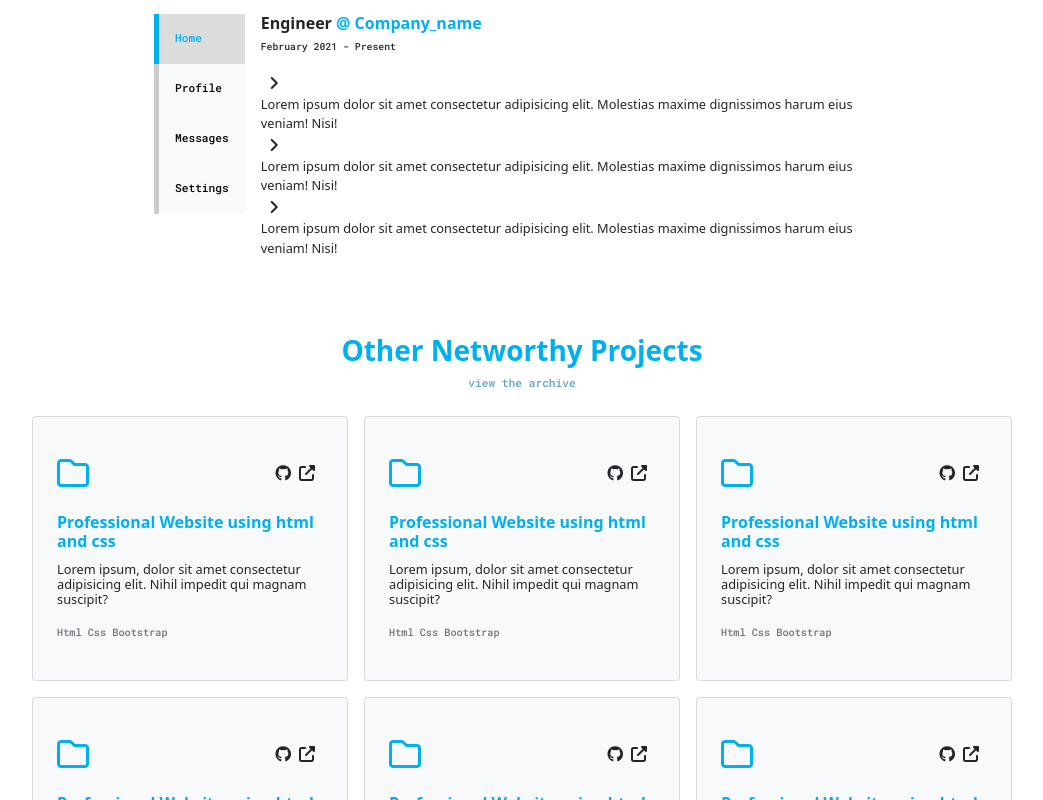
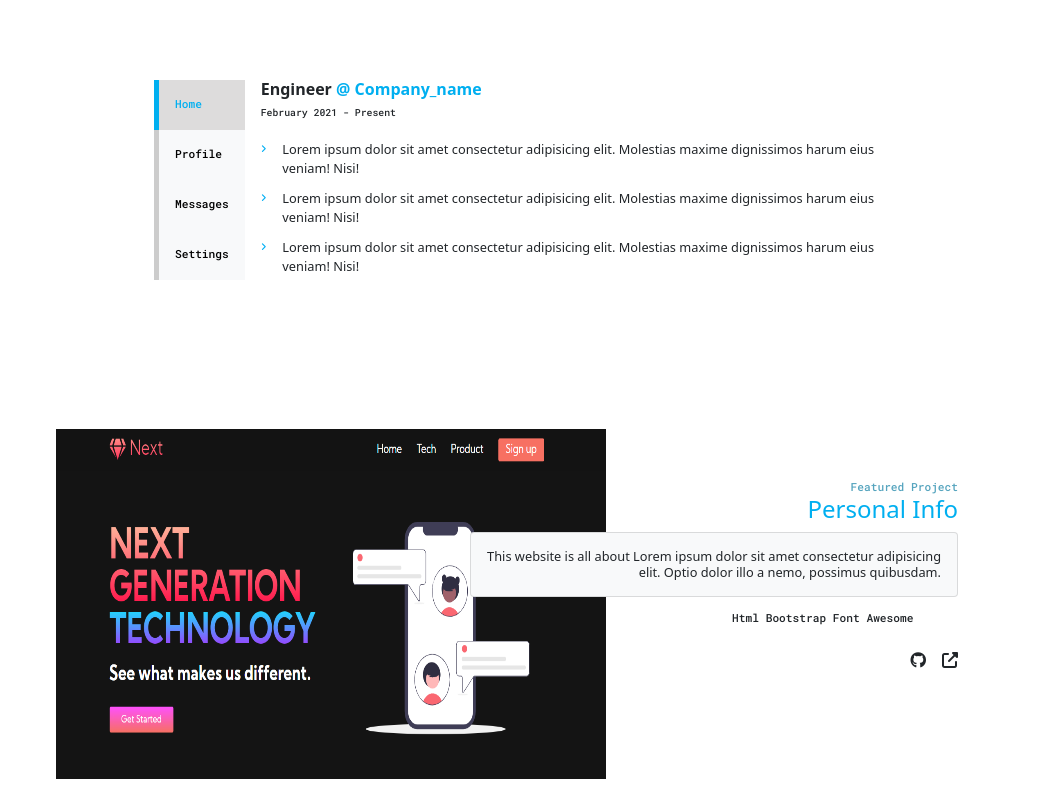
Before and after one commit to femmyblaq/final-portfolio, a Vue app: page / in a window 1280 px wide. Shown: the part 1120-1920 px from the top of the page, without its empty margins (118-1161 px from the left). Built offline with nearby package versions, Linux system fonts and the light colour scheme.

Commit message:
adjust style

```diff
--- a/src/assets/Body.vue
+++ b/src/assets/Body.vue
@@ -39,15 +39,15 @@
 
     <!-- About section -->
     <section id="about">
-      <div class="container p-lg-5 mx-auto">
-        <div class="row mb-2">
+      <div class="container-lg p-lg-5  mx-auto">
+        <div class="row mb-4">
           <div class="col-lg-10">
             <h5><span class="span">01. </span>About Me</h5>
             <div class="linediv"></div>
           </div>
         </div>
         <div class="row">
-          <div class="col-lg-8 pe-3">
+          <div class="col-lg-8 pe-lg-3">
             <p>Hello, i'm habeeb, a software engeneering base on Lagos City.</p>
             <p>
               To me creating things on the internet is fun, like, i do enjoy it.
@@ -89,7 +89,7 @@
             </div>
           </div>
           <div class="col-lg-4 ms-sm-auto">
-            <img class="my_img" src="image/mypics.jpg" />
+            <img class="my_img" src="image/yusuph.png" />
             <div class="box"></div>
           </div>
         </div>
@@ -99,7 +99,7 @@
     <!-- Experience section -->
 
     <section id="experience">
-      <div class="container">
+      <div class="container py-5">
         <div class="row">
           <div class="col-lg-8 d-flex align-items-center m-auto">
             <div class="bd-example">
@@ -173,20 +173,40 @@
                       <p><small>February 2021 - Present</small></p>
                     </div>
                     <ul class="tab-write">
-                      <i class="fas fa-angle-right mx-2"></i>
-                      <li>
-                        Lorem ipsum dolor sit amet consectetur adipisicing elit.
-                        Molestias maxime dignissimos harum eius veniam! Nisi!
+                      <li class="d-flex ">
+                        <i
+                          class="fas fa-angle-right mt-2 me-3"
+                          style="font-size: 0.7em; color: #00aff4"
+                        ></i>
+                        <p class="mb-2" style="margin-top: 3px">
+                          Lorem ipsum dolor sit amet consectetur adipisicing
+                          elit. Molestias maxime dignissimos harum eius veniam!
+                          Nisi!
+                        </p>
                       </li>
-                      <i class="fas fa-angle-right mx-2"></i>
-                      <li>
-                        Lorem ipsum dolor sit amet consectetur adipisicing elit.
-                        Molestias maxime dignissimos harum eius veniam! Nisi!
+
+                      <li class="d-flex">
+                        <i
+                          class="fas fa-angle-right mt-2 me-3"
+                          style="font-size: 0.7em; color: #00aff4"
+                        ></i>
+                        <p class="mb-2" style="margin-top: 3px">
+                          Lorem ipsum dolor sit amet consectetur adipisicing
+                          elit. Molestias maxime dignissimos harum eius veniam!
+                          Nisi!
+                        </p>
                       </li>
-                      <i class="fas fa-angle-right mx-2"></i>
-                      <li>
-                        Lorem ipsum dolor sit amet consectetur adipisicing elit.
-                        Molestias maxime dignissimos harum eius veniam! Nisi!
+
+                      <li class="d-flex">
+                        <i
+                          class="fas fa-angle-right mt-2 me-3"
+                          style="font-size: 0.7em; color: #00aff4"
+                        ></i>
+                        <p class="mb-2" style="margin-top: 3px">
+                          Lorem ipsum dolor sit amet consectetur adipisicing
+                          elit. Molestias maxime dignissimos harum eius veniam!
+                          Nisi!
+                        </p>
                       </li>
                     </ul>
                   </div>
@@ -196,17 +216,50 @@
                     role="tabpanel"
                     aria-labelledby="v-pills-profile-tab"
                   >
-                    <p>
-                      Placeholder content for the tab panel. This one relates to
-                      the profile tab. Takes you miles high, so high, 'cause
-                      she’s got that one international smile. There's a stranger
-                      in my bed, there's a pounding in my head. Oh, no. In
-                      another life I would make you stay. ‘Cause I, I’m capable
-                      of anything. Suiting up for my crowning battle. Used to
-                      steal your parents' liquor and climb to the roof. Tone,
-                      tan fit and ready, turn it up cause its gettin' heavy. Her
-                      love is like a drug. I guess that I forgot I had a choice.
+                    <div class="tab-header">
+                      <h5>
+                        Engineer
+                        <span style="color: #00aff0;">@ Company_name</span>
+                      </h5>
+                      <p><small>February 2021 - Present</small></p>
+                    </div>
+                    <ul class="tab-write">
+                      <li class="d-flex ">
+                        <i
+                          class="fas fa-angle-right mt-2 me-3"
+                          style="font-size: 0.7em; color: #00aff4"
+                        ></i>
+                        <p class="mb-2" style="margin-top: 3px">
+                          Lorem ipsum dolor sit amet consectetur adipisicing
+                          elit. Molestias maxime dignissimos harum eius veniam!
+                          Nisi!
                         </p>
+                      </li>
+
+                      <li class="d-flex">
+                        <i
+                          class="fas fa-angle-right mt-2 me-3"
+                          style="font-size: 0.7em; color: #00aff4"
+                        ></i>
+                        <p class="mb-2" style="margin-top: 3px">
+                          Lorem ipsum dolor sit amet consectetur adipisicing
+                          elit. Molestias maxime dignissimos harum eius veniam!
+                          Nisi!
+                        </p>
+                      </li>
+
+                      <li class="d-flex">
+                        <i
+                          class="fas fa-angle-right mt-2 me-3"
+                          style="font-size: 0.7em; color: #00aff4"
+                        ></i>
+                        <p class="mb-2" style="margin-top: 3px">
+                          Lorem ipsum dolor sit amet consectetur adipisicing
+                          elit. Molestias maxime dignissimos harum eius veniam!
+                          Nisi!
+                        </p>
+                      </li>
+                    </ul>
                   </div>
                   <div
                     class="tab-pane fade"
@@ -214,17 +267,50 @@
                     role="tabpanel"
                     aria-labelledby="v-pills-messages-tab"
                   >
-                    <p>
-                      Placeholder content for the tab panel. This one relates to
-                      the messages tab. You got the finest architecture.
-                      Passport stamps, she's cosmopolitan. Fine, fresh, fierce,
-                      we got it on lock. Never planned that one day I'd be
-                      losing you. She eats your heart out. Your kiss is cosmic,
-                      every move is magic. I mean the ones, I mean like she's
-                      the one. Greetings loved ones let's take a journey. Just
-                      own the night like the 4th of July! But you'd rather get
-                      wasted.
+                    <div class="tab-header">
+                      <h5>
+                        Engineer
+                        <span style="color: #00aff0;">@ Company_name</span>
+                      </h5>
+                      <p><small>February 2021 - Present</small></p>
+                    </div>
+                    <ul class="tab-write">
+                      <li class="d-flex ">
+                        <i
+                          class="fas fa-angle-right mt-2 me-3"
+                          style="font-size: 0.7em; color: #00aff4"
+                        ></i>
+                        <p class="mb-2" style="margin-top: 3px">
+                          Lorem ipsum dolor sit amet consectetur adipisicing
+                          elit. Molestias maxime dignissimos harum eius veniam!
+                          Nisi!
                         </p>
+                      </li>
+
+                      <li class="d-flex">
+                        <i
+                          class="fas fa-angle-right mt-2 me-3"
+                          style="font-size: 0.7em; color: #00aff4"
+                        ></i>
+                        <p class="mb-2" style="margin-top: 3px">
+                          Lorem ipsum dolor sit amet consectetur adipisicing
+                          elit. Molestias maxime dignissimos harum eius veniam!
+                          Nisi!
+                        </p>
+                      </li>
+
+                      <li class="d-flex">
+                        <i
+                          class="fas fa-angle-right mt-2 me-3"
+                          style="font-size: 0.7em; color: #00aff4"
+                        ></i>
+                        <p class="mb-2" style="margin-top: 3px">
+                          Lorem ipsum dolor sit amet consectetur adipisicing
+                          elit. Molestias maxime dignissimos harum eius veniam!
+                          Nisi!
+                        </p>
+                      </li>
+                    </ul>
                   </div>
                   <div
                     class="tab-pane fade"
@@ -232,17 +318,50 @@
                     role="tabpanel"
                     aria-labelledby="v-pills-settings-tab"
                   >
-                    <p>
-                      Placeholder content for the tab panel. This one relates to
-                      the settings tab. Her love is like a drug. All my girls
-                      vintage Chanel baby. Got a motel and built a fort out of
-                      sheets. 'Cause she's the muse and the artist. (This is how
-                      we do) So you wanna play with magic. So just be sure
-                      before you give it all to me. I'm walking, I'm walking on
-                      air (tonight). Skip the talk, heard it all, time to walk
-                      the walk. Catch her if you can. Stinging like a bee I
-                      earned my stripes.
+                    <div class="tab-header">
+                      <h5>
+                        Engineer
+                        <span style="color: #00aff0;">@ Company_name</span>
+                      </h5>
+                      <p><small>February 2021 - Present</small></p>
+                    </div>
+                    <ul class="tab-write">
+                      <li class="d-flex ">
+                        <i
+                          class="fas fa-angle-right mt-2 me-3"
+                          style="font-size: 0.7em; color: #00aff4"
+                        ></i>
+                        <p class="mb-2" style="margin-top: 3px">
+                          Lorem ipsum dolor sit amet consectetur adipisicing
+                          elit. Molestias maxime dignissimos harum eius veniam!
+                          Nisi!
                         </p>
+                      </li>
+
+                      <li class="d-flex">
+                        <i
+                          class="fas fa-angle-right mt-2 me-3"
+                          style="font-size: 0.7em; color: #00aff4"
+                        ></i>
+                        <p class="mb-2" style="margin-top: 3px">
+                          Lorem ipsum dolor sit amet consectetur adipisicing
+                          elit. Molestias maxime dignissimos harum eius veniam!
+                          Nisi!
+                        </p>
+                      </li>
+
+                      <li class="d-flex">
+                        <i
+                          class="fas fa-angle-right mt-2 me-3"
+                          style="font-size: 0.7em; color: #00aff4"
+                        ></i>
+                        <p class="mb-2" style="margin-top: 3px">
+                          Lorem ipsum dolor sit amet consectetur adipisicing
+                          elit. Molestias maxime dignissimos harum eius veniam!
+                          Nisi!
+                        </p>
+                      </li>
+                    </ul>
                   </div>
                 </div>
               </div>
@@ -252,76 +371,43 @@
       </div>
     </section>
 
-    <!-- Some things have built -->
-    <!-- <section id="websites">
-        <div class="container">
-            <div class="row mb-2 px-3">
-              <div class="col-lg-10 ms-4">
-              <h5><span class="span">03. </span>Some Things I've Built</h5>
-              <div style="width: 70%;" class="linediv"></div>
+    <!-- work have built -->
+    <section id="work-done">
+      <div class="container-lg">
+        <div class="row work-wrap">
+          <div class="work-img col-12">
+            <img src="image/website1.png" alt="" />
+          </div>
+          <div class="work-content col-12 position-absolute">
+            <p class="m-0">Featured Project</p>
+            <h4>Personal Info</h4>
+            <div class="card bg-light">
+              <div class="card-body ">
+                <p class="card-text mt-0">
+                  This website is all about Lorem ipsum dolor sit amet
+                  consectetur adipisicing elit. Optio dolor illo a nemo,
+                  possimus quibusdam.
+                </p>
               </div>
             </div>
-            <div class="both p-5">
-              <div class="left-grid">
-                <div class="overlay">
-                  <img src="../../public/image/website1.png" alt="pics">
+            <div class=" m-2">
+              <ul class="text-end mt-lg-2">
+                <li>Html <span>Bootstrap</span> <span>Font Awesome</span></li>
+              </ul>
             </div>
-              </div>
-              <div>
-                <div class="right-grid">
-                  <p>Featured Project</p>
-                  <h3>Next Tech</h3>
-                  <div class="project-write-up">
-                    <p>Next generation technology website simply makes the difference among other technologically websites. A great user friendly interfaces.</p>
-                  </div>
-                  <ul class="project-tools">
-                    <li>Html</li>
-                    <li>Css</li>
-                    <li>Font Awesome</li>
-                    <li class="pe-0">Js</li>
-                  </ul>
-                  <div class="icon-link">
+            <div class="links mt-2">
+              <p class="text-end">
                 <i class="fa fa-github pe-2" aria-hidden="true"></i>
-                    <i class="fas fa-external-link-alt p-2"></i
-                  >
+                <i class="fas fa-external-link-alt ps-2 pe-0"></i>
+              </p>
             </div>
           </div>
         </div>
       </div>
-            <div class="row p-5">
-              <div class="col-lg-6">
-                <div style="text-align: left;" class="right-grid">
-                  <p>Featured Project</p>
-                  <h3>Portfolio</h3>
-                  <div class="project-write-up">
-                    <p>This portfolio website is my personal website that shows some personal details about me if not all. it is simple website that pertain on some of my skills and Educational levels.</p>
-                  </div>
-                  <ul class="project-tools p-0" style="margin: 0;">
-                    <li class="ps-0">Html</li>
-                    <li>Css</li>
-                    <li>Font Awesome</li>
-
-                  </ul>
-                  <div class="icon-link">
-                    <i class="fa fa-github pe-2" aria-hidden="true"></i>
-                    <i class="fas fa-external-link-alt p-2"></i
-                  >
-                  </div>
-                </div>
-              </div>
-              <div class="left-grid col-lg-6 ">
-                <div class="overlay">
-                  <img src="../../public/image/website1.png" style="margin-right: 90px" alt="pics">
-                </div>
-              </div>
-
-            </div>
-        </div>
-    </section> -->
-
-    <!-- Works that have done -->
+    </section>
+    <!-- project that have done -->
     <section id="projects">
-      <div class="container">
+      <div class="container mt-5">
         <div class="project-header text-center">
           <h3>Other Networthy Projects</h3>
           <p>view the archive</p>
@@ -649,7 +735,7 @@
     <!-- Footer Section -->
     <section id="footer">
       <div class="row ">
-        <div class="icons d-lg-none col-sm-12 m-auto">
+        <div class="icons d-none col-12 m-auto">
           <ul class="bottom-icons d-flex m-auto">
             <li><i class="fa fa-github" aria-hidden="true"></i></li>
             <li><i class="fa fa-instagram" aria-hidden="true"></i></li>
@@ -703,6 +789,9 @@ export default {
 .nav-link:focus {
   outline: none;
 }
+.nav-link:hover {
+  background-color: rgb(221, 220, 220);
+}
 .nav-link.active {
   border: transparent;
   border-left: 5px solid #00aff0;
@@ -727,119 +816,146 @@ export default {
   font-size: 0.8em;
 }
 /* What have done styling */
-#websites {
-  width: 100%;
+#work-done {
+  padding: 80px 150px;
 }
 
-#websites img {
+#work-done .work-wrap {
+  display: grid;
+  grid-template-columns: 1fr 1fr;
+}
+
+.work-img img {
+  width: 550px;
   height: 350px;
-  width: 600px;
-  display: block;
+  background-position: center;
+  background-repeat: no-repeat;
+  background-size: cover;
   position: relative;
 }
-#websites .both {
-  display: flex;
-  flex-direction: row;
+
+#work-done .work-content {
+  text-align: right;
+  position: absolute;
+  width: 40%;
+  z-index: 99;
+  right: 15%;
+  margin-top: 50px;
+  /* top: 50%; */
 }
-#websites .right-grid > p {
+#work-done .work-content .m-0 {
+  font-size: 0.7em;
   font-family: "Roboto Mono";
-  font-size: 0.7em;
-  margin: 0;
+  color: #55a4be;
+  z-index: 2;
+}
+#work-done .work-content h4 {
   color: #00aff0;
+  z-index: 2;
 }
-#websites .right-grid h3 {
-  font-size: 1.7em;
-  font-weight: 700;
-  color: #55a4be;
+
+#work-done .card p {
+  font-weight: 500;
 }
-#websites .right-grid .project-write-up {
-  background-color: #87b6c7;
-  color: #fff;
-  padding: 18px;
-  margin-top: 25px;
-  box-shadow: 3px 3px 15px #55a4be;
-  position: absolute;
-  z-index: 2;
-  right: 13%;
-  width: 35%;
+#work-done .project-writeup .card-body {
+  padding: 0;
 }
-#websites .right-grid .project-write-up p {
-  font-size: 0.8em;
-  margin-bottom: 0;
-}
-#websites .right-grid .project-tools {
+
+#work-done .work-content ul {
   list-style: none;
   display: flex;
-  flex-direction: row;
-  margin-left: 155px;
-  padding-bottom: 0;
-}
-#websites .right-grid .project-tools li {
-  padding: 20px 10px;
-  font-family: "Roboto Mono";
-  font-size: 0.7em;
-  z-index: 99;
-  margin-top: 110px;
-  padding-bottom: 0;
-}
-#websites .right-grid {
-  text-align: right;
-  margin-top: 30px;
-}
-#websites .right-grid .icon-link i:hover {
-  color: #00aff0;
-}
-@media screen and (max-width: 480px) {
-  #websites {
-    width: 100%;
+  position: relative;
+  left: 46%;
 }
 
-  #websites img {
-    height: 200px;
-    width: 100vw;
-    /* box-shadow: 0px 2px 25px #000; */
+#work-done .work-content ul li {
+  padding: 5px;
+  font-size: 0.7em;
+  font-family: "Roboto Mono";
 }
-  #websites .both {
-    display: flex;
-    flex-direction: row;
+
+@media screen and (max-width: 480px) {
+  body {
+    width: 100%;
+    margin: 0;
+    padding: 0;
+  }
+
+  #work-done {
+    padding: 0;
+  }
+
+  #work-done .work-wrap {
+    display: grid;
+    grid-template-columns: 1fr;
+  }
+
+  .work-img img {
+    width: 100%;
+    height: 250px;
+    /* max-width: 415px; */
+    opacity: 45.5%;
+  }
+
+  #work-done .work-content {
+    text-align: right;
+    position: relative;
+    z-index: 99;
+    /* top: 390%; */
+    right: 4%;
+    margin-top: 0;
+    width: 90%;
+  }
+
+  #work-done .work-content h2 {
+    margin: 0;
+    padding: 0;
+  }
+
+  #work-done .project-writeup {
+    background-color: transparent;
+  }
+
+  #work-done .card p {
+    font-weight: 500;
+    font-size: 0.8em;
+  }
+  #work-done .work-content ul {
+    left: 9%;
+  }
+
+  #work-done .work-content ul li {
+    font-size: 0.7rem;
   }
 }
-#websites .right-grid h3 {
-  font-size: 1em;
+
+/* @media screen and (max-width: 790px) {
+    body {
+        width: 100%;
+        display: grid;
+        grid-template-columns: 1fr;
     }
-#websites .right-grid .project-write-up {
-  color: #fff;
-  /* padding: 18px; */
-  margin-top: 25px;
-  position: absolute;
-  z-index: 2;
-  width: 100%;
+
+    #work-done {
+        padding: 10px 50px;
     }
-#websites .right-grid .project-write-up p {
-  font-size: 0.8em;
-  margin-bottom: 0;
+
+    .work-img img {
+        width: 600px;
+        height: 450px;
     }
-#websites .right-grid .project-tools {
+
+
+    #work-done .work-content ul {
         list-style: none;
         display: flex;
-  flex-direction: row;
-  margin-left: 155px;
-  /* padding-bottom: 0; */
+        position: absolute;
+
     }
-#websites .right-grid .project-tools li {
-  padding: 20px 10px;
-  font-family: "Roboto Mono";
-  font-size: 0.7em;
-  z-index: 99;
-  margin-top: 110px;
-  padding-bottom: 0;
+
+    #work-done .work-content ul li {
+        padding: 5px;
+
     }
-#websites .right-grid {
-  text-align: right;
-  margin-top: 30px;
-  width: 100%;
-}
-#websites .right-grid .icon-link i:hover {
-  color: #00aff0;
-}
+} */
 </style>
--- a/src/header/Header.vue
+++ b/src/header/Header.vue
@@ -1,11 +1,12 @@
 <template>
+  <div class="container-fluid">
     <div class="navbar navbar-expand-lg py-4 px-4">
       <a href="" class="navbar-brand">BG</a>
       <button
         class="navbar-toggler"
         type="button"
-      data-target="#myNav"
-      data-toggle="collapse"
+        data-bs-target="#myNav"
+        data-bs-toggle="collapse"
         aria-controls="myNav"
         aria-expanded="false"
         aria-label="Toggle-Navigation"
@@ -34,6 +35,7 @@
             </a>
           </li>
         </ul>
+      </div>
     </div>
   </div>
 </template>
```
Also changed, not shown: public/style.css (+128 -38 lines), public/image/yusuph.png (added), public/image/yusuph2.png (added). Lines whose indentation alone changed are shown as unchanged.
